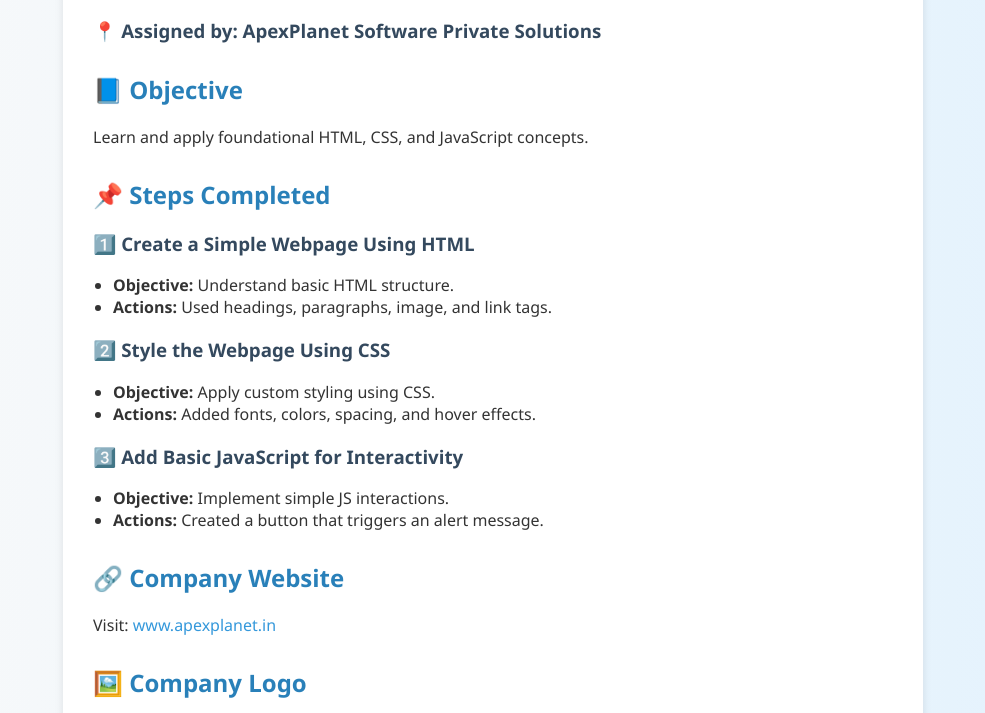
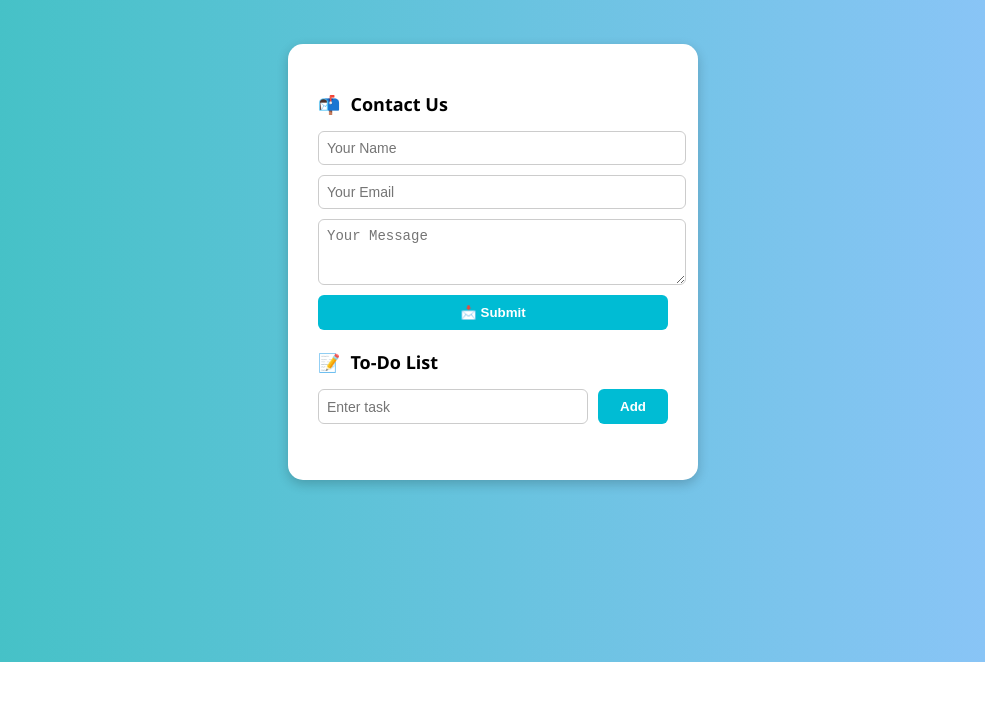
Before and after one commit to srinadhchintha/internship, a plain HTML site: page index.html in a window 1280 px wide. Shown: the part 138-851 px from the top of the page, without its empty margins (147-1132 px from the left). After the commit the page ends 800 px from the top, so only its background shows below. Drawn offline with Linux system fonts and the light colour scheme.

Commit message:
Add files via upload

```diff
--- a/index.html
+++ b/index.html
@@ -2,62 +2,153 @@
 <html lang="en">
 <head>
   <meta charset="UTF-8" />
-  <meta name="viewport" content="width=device-width, initial-scale=1.0" />
-  <title>Web Development Task 1 - ApexPlanet</title>
-  <link rel="stylesheet" href="style.css" />
+  <meta name="viewport" content="width=device-width, initial-scale=1.0"/>
+  <title>Contact Form & To-Do List</title>
+  <style>
+    body {
+      margin: 0;
+      padding: 0;
+      font-family: 'Segoe UI', Tahoma, Geneva, Verdana, sans-serif;
+      background: linear-gradient(to right, #3cc1c0, #93c5fd);
+      height: 100vh;
+      display: flex;
+      justify-content: center;
+      align-items: center;
+    }
+
+    .container {
+      background-color: white;
+      padding: 30px;
+      border-radius: 15px;
+      box-shadow: 0 4px 12px rgba(0, 0, 0, 0.2);
+      width: 350px;
+    }
+
+    h3 {
+      margin-bottom: 15px;
+      display: flex;
+      align-items: center;
+      font-size: 18px;
+    }
+
+    h3::before {
+      content: "📬";
+      margin-right: 10px;
+    }
+
+    label, input, textarea, button {
+      display: block;
+      width: 100%;
+      margin-bottom: 10px;
+    }
+
+    input, textarea {
+      padding: 8px;
+      border-radius: 6px;
+      border: 1px solid #ccc;
+      font-size: 14px;
+    }
+
+    button {
+      padding: 10px;
+      background-color: #00bcd4;
+      color: white;
+      font-weight: bold;
+      border: none;
+      border-radius: 6px;
+      cursor: pointer;
+    }
+
+    button:hover {
+      background-color: #00acc1;
+    }
+
+    .todo h3::before {
+      content: "📝";
+    }
+
+    .todo {
+      margin-top: 20px;
+    }
+
+    .todo-input {
+      display: flex;
+      gap: 10px;
+    }
+
+    .todo-input input {
+      flex: 1;
+    }
+
+    .todo-input button {
+      width: 70px;
+    }
+
+    ul {
+      list-style-type: none;
+      padding-left: 0;
+    }
+
+    li {
+      background-color: #f0f0f0;
+      margin: 5px 0;
+      padding: 8px;
+      border-radius: 5px;
+    }
+  </style>
 </head>
 <body>
   <div class="container">
-    <h1>🔧 Task 1: Web Development Basics</h1>
-    <h3>📍 Assigned by: ApexPlanet Software Private Solutions</h3>
+    <h3>Contact Us</h3>
+    <form id="contactForm">
+      <input type="text" id="name" placeholder="Your Name" required />
+      <input type="email" id="email" placeholder="Your Email" required />
+      <textarea rows="3" id="message" placeholder="Your Message" required></textarea>
+      <button type="submit">📩 Submit</button>
+    </form>
 
-    <section class="task-section">
-      <h2>📘 Objective</h2>
-      <p>Learn and apply foundational HTML, CSS, and JavaScript concepts.</p>
-    </section>
-
-    <section class="task-section">
-      <h2>📌 Steps Completed</h2>
-
-      <h3>1️⃣ Create a Simple Webpage Using HTML</h3>
-      <ul>
-        <li><strong>Objective:</strong> Understand basic HTML structure.</li>
-        <li><strong>Actions:</strong> Used headings, paragraphs, image, and link tags.</li>
-      </ul>
-
-      <h3>2️⃣ Style the Webpage Using CSS</h3>
-      <ul>
-        <li><strong>Objective:</strong> Apply custom styling using CSS.</li>
-        <li><strong>Actions:</strong> Added fonts, colors, spacing, and hover effects.</li>
-      </ul>
-
-      <h3>3️⃣ Add Basic JavaScript for Interactivity</h3>
-      <ul>
-        <li><strong>Objective:</strong> Implement simple JS interactions.</li>
-        <li><strong>Actions:</strong> Created a button that triggers an alert message.</li>
-      </ul>
-    </section>
-
-    <section class="task-section">
-      <h2>🔗 Company Website</h2>
-      <p>Visit: <a href="https://www.apexplanet.in/" target="_blank">www.apexplanet.in</a></p>
-    </section>
-
-    <section class="task-section">
-      <h2>🖼️ Company Logo</h2>
-      <img src="download.png" alt="ApexPlanet Logo" width="400" />
-    </section>
-
-    <section class="task-section">
-      <h2>🎯 Try the Interaction</h2>
-      <button id="clickBtn">Click Me</button>
-    </section>
+    <div class="todo">
+      <h3>To-Do List</h3>
+      <div class="todo-input">
+        <input type="text" id="taskInput" placeholder="Enter task" />
+        <button type="button" onclick="addTask()">Add</button>
+      </div>
+      <ul id="taskList"></ul>
+    </div>
   </div>
 
   <script>
-    document.getElementById("clickBtn").addEventListener("click", function () {
-      alert("JavaScript Working! Task 1 completed successfully.");
+    // Contact Form submission
+    document.getElementById("contactForm").addEventListener("submit", function (e) {
+      e.preventDefault();
+
+      const name = document.getElementById("name").value;
+      const email = document.getElementById("email").value;
+      const message = document.getElementById("message").value;
+
+      alert(`Thank you, ${name}!\n\nEmail: ${email}\nMessage: ${message}`);
+
+      // Clear the form
+      this.reset();
     });
+
+    // To-Do List function
+    function addTask() {
+      const taskInput = document.getElementById("taskInput");
+      const taskText = taskInput.value.trim();
+
+      if (taskText === "") {
+        alert("Please enter a task.");
+        return;
+      }
+
+      const li = document.createElement("li");
+      li.textContent = taskText;
+
+      document.getElementById("taskList").appendChild(li);
+
+      taskInput.value = "";
+    }
   </script>
 </body>
 </html>
```
